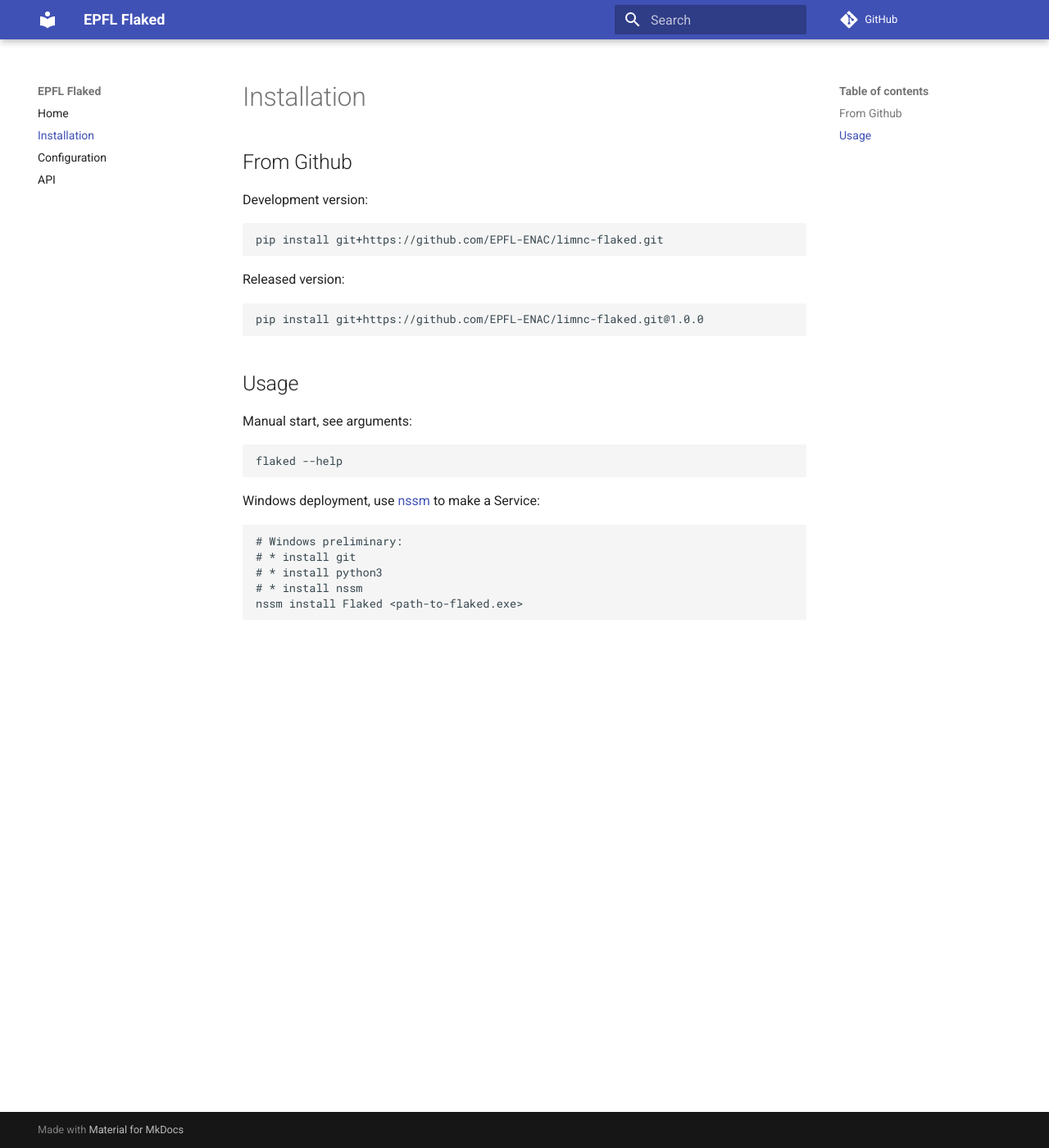
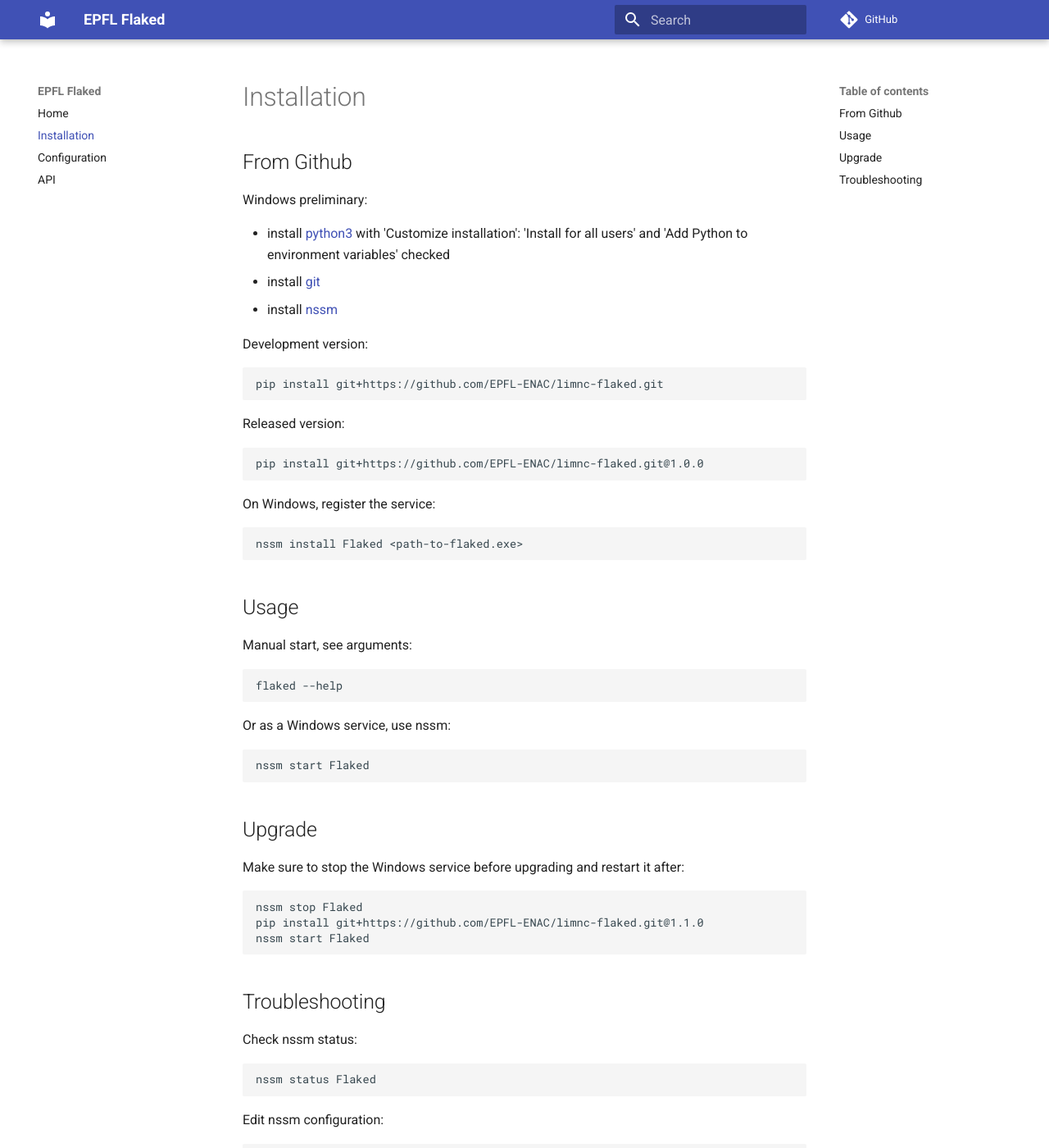
Before and after one commit to EPFL-ENAC/limnc-flaked, an MkDocs documentation site: the page built from docs/installation.md, in a window 1280 px wide and 1400 px high. Shown: the whole window at 82% size. Built offline with MkDocs 1.6.1 and Material for MkDocs 9.7.7, drawn with Linux system fonts in a browser that asks for light colours; comment, search, counter and statistics services are not loaded; some of the changed text lies outside the part shown.

Commit message:
chore: docs updated

````diff
--- a/docs/installation.md
+++ b/docs/installation.md
@@ -1,6 +1,12 @@
 # Installation
 
 ## From Github
+
+Windows preliminary:
+
+* install [python3](https://www.python.org/) with 'Customize installation': 'Install for all users' and 'Add Python to environment variables' checked
+* install [git](https://git-scm.com/)
+* install [nssm](https://nssm.cc/)
 
 Development version:
 
@@ -14,6 +20,12 @@
 pip install git+https://github.com/EPFL-ENAC/limnc-flaked.git@1.0.0
 ```
 
+On Windows, register the service:
+
+```bash
+nssm install Flaked <path-to-flaked.exe>
+```
+
 ## Usage
 
 Manual start, see arguments:
@@ -22,12 +34,34 @@
 flaked --help
 ```
 
-Windows deployment, use [nssm](https://nssm.cc/) to make a Service:
+Or as a Windows service, use nssm:
 
 ```bash
-# Windows preliminary:
-# * install git
-# * install python3
-# * install nssm
-nssm install Flaked <path-to-flaked.exe>
+nssm start Flaked
 ```
+
+## Upgrade
+
+Make sure to stop the Windows service before upgrading and restart it after:
+
+```bash
+nssm stop Flaked
+pip install git+https://github.com/EPFL-ENAC/limnc-flaked.git@1.1.0
+nssm start Flaked
+```
+
+## Troubleshooting
+
+Check nssm status:
+
+```bash
+nssm status Flaked
+```
+
+Edit nssm configuration:
+
+```bash
+nssm edit Flaked
+```
+
+Verify server API is accessible at [http://127.0.0.1:8000/docs](http://127.0.0.1:8000/docs).
````
